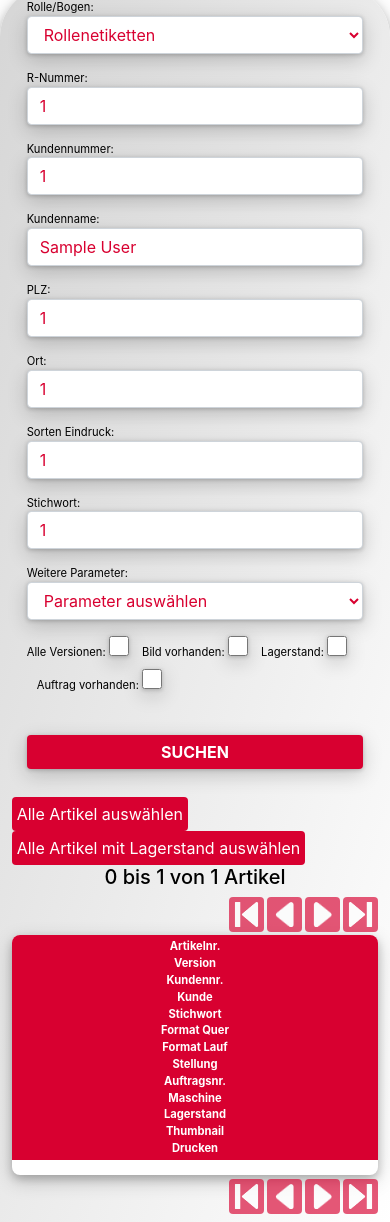
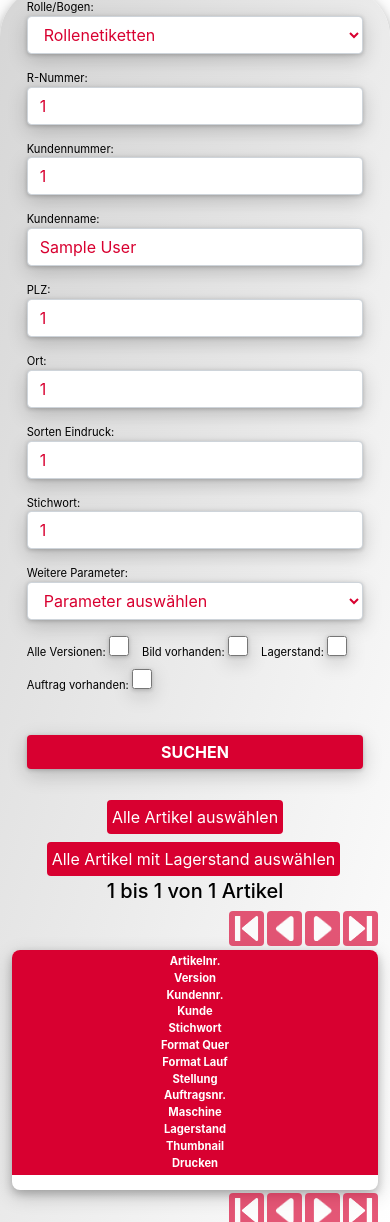
Before and after one commit to ebucelik/Artikelsuche, a PHP site: page /searching.php in a window 390 px wide. Shown: the part 92-1314 px from the top of the page. Run offline with PHP 8.4, Linux system fonts and the light colour scheme; the visitor is signed in with stand-in values (Sample User, id 1); some libraries are stand-ins or nearby versions.

Commit message:
Web for mobile Devices design updated.

```diff
--- a/css/searching.css
+++ b/css/searching.css
@@ -303,6 +303,16 @@ nav {
   .printImg {
     margin-top: 2%;
   }
+
+  #allItemsButtons {
+    text-align: center;
+  }
+
+  #checkAllWithStockBtn,
+  #checkAllBtn {
+    margin-top: 1%;
+    margin-bottom: 1%;
+  }
 }
 
 @media screen and (max-width: 512px) {
@@ -318,4 +328,8 @@ nav {
   .searchInput {
     width: 100% !important;
   }
+
+  #withSalesIdLabel {
+    margin-left: 0 !important;
+  }
 }
--- a/searching.php
+++ b/searching.php
@@ -2,6 +2,19 @@
 require_once('db/db.php');
 ini_set('session.cache_limiter', 'private');
 session_start();
+
+/*$options = [
+    'cost' => 11,
+];
+echo hash("sha256", "Celik123");
+echo "<br>";
+echo password_hash("Celik123", PASSWORD_BCRYPT, $options);
+echo "<br>";
+if (password_verify("Celik123", password_hash("Celik123", PASSWORD_BCRYPT, $options))) {
+    echo 'Password is valid!';
+} else {
+    echo 'Invalid password.';
+}*/
 
 $unEqualString = "";
 $type = $withSalesId = $rNumber = $custnumber = $custName = $plz = $city = $sort = $keyword = $allVersions = $withImage = $custNumEmail = $format = $material = $stockLevel = $unEqualString; //We need to set it to something because otherwise the SQL Statement doesn't work
@@ -262,7 +275,7 @@ if($_SERVER['REQUEST_METHOD'] == 'POST'){
                     <input type="checkbox" class="form-control" id="withImage" name="withImage" style="width: 20px; height: 20px; display: unset;" <?php if($withImage == 'on'){echo 'checked';} ?>>
                     <label for="stockLevel" style="margin-left: 3%; ">Lagerstand:</label>
                     <input type="checkbox" class="form-control" id="stockLevel" name="stockLevel" style="width: 20px; height: 20px; display: unset;" <?php if($stockLevel == 'on'){echo 'checked';} ?>>
-                    <label for="withSalesId" style="margin-left: 3%; ">Auftrag vorhanden:</label>
+                    <label for="withSalesId" id="withSalesIdLabel" style="margin-left: 3%; ">Auftrag vorhanden:</label>
                     <input type="checkbox" class="form-control" id="withSalesId" name="withSalesId" style="width: 20px; height: 20px; display: unset;" <?php if($withSalesId == 'on'){echo 'checked';} ?>>
                 </div>
                 <input type="hidden" name="itemsStart" value="0" />
@@ -448,7 +461,7 @@ if($itemIdArray){
 ?>
 
 <div class="row">
-    <div class="col">
+    <div class="col" id="allItemsButtons">
         <button id="checkAllBtn" class="btn btn-outline-light" onclick="checkAll()">Alle Artikel auswählen</button>
         <button id="checkAllWithStockBtn" class="btn btn-outline-light" onclick="checkAllWithStock()">Alle Artikel mit Lagerstand auswählen</button>
         <h5 id="selectedItemQty" style="display: inline-block; color: black;"></h5>
@@ -593,19 +606,8 @@ if($itemIdArray){
         itemsStart = itemsStart + 50;
 
         let showNextItems = document.getElementById("showNextItems");
-        showNextItems.selectType.value = "<?php echo $type; ?>";
-        showNextItems.rNumber.value = "<?php echo $rNumber; ?>";
-        showNextItems.kNumber.value = "<?php echo $custnumber; ?>";
-        showNextItems.kName.value = "<?php echo $custName; ?>";
-        showNextItems.kPLZ.value = "<?php echo $plz; ?>";
-        showNextItems.place.value = "<?php echo $city; ?>";
-        showNextItems.sortNum.value = "<?php echo $sort; ?>";
-        showNextItems.keyWord.value = "<?php echo $keyword; ?>";
-        showNextItems.allVersions.value = "<?php echo $allVersions; ?>";
-        showNextItems.withImage.value = "<?php echo $withImage; ?>";
-        showNextItems.stockLevel.value = "<?php echo $stockLevel; ?>";
-        showNextItems.withSalesId.value = "<?php echo $withSalesId; ?>";
-        showNextItems.itemsStart.value = itemsStart;
+        setItemForm(showNextItems, itemsStart);
+
         showNextItems.submit();
     };
 
@@ -614,38 +616,15 @@ if($itemIdArray){
         itemsStart = itemsStart - 50;
 
         let showNextItems = document.getElementById("showNextItems");
-        showNextItems.selectType.value = "<?php echo $type; ?>";
-        showNextItems.rNumber.value = "<?php echo $rNumber; ?>";
-        showNextItems.kNumber.value = "<?php echo $custnumber; ?>";
-        showNextItems.kName.value = "<?php echo $custName; ?>";
-        showNextItems.kPLZ.value = "<?php echo $plz; ?>";
-        showNextItems.place.value = "<?php echo $city; ?>";
-        showNextItems.sortNum.value = "<?php echo $sort; ?>";
-        showNextItems.keyWord.value = "<?php echo $keyword; ?>";
-        showNextItems.allVersions.value = "<?php echo $allVersions; ?>";
-        showNextItems.withImage.value = "<?php echo $withImage; ?>";
-        showNextItems.stockLevel.value = "<?php echo $stockLevel; ?>";
-        showNextItems.withSalesId.value = "<?php echo $withSalesId; ?>";
-        showNextItems.itemsStart.value = itemsStart;
+        setItemForm(showNextItems, itemsStart);
 
         showNextItems.submit();
     };
 
     function getFirstItems(){
         let showNextItems = document.getElementById("showNextItems");
-        showNextItems.selectType.value = "<?php echo $type; ?>";
-        showNextItems.rNumber.value = "<?php echo $rNumber; ?>";
-        showNextItems.kNumber.value = "<?php echo $custnumber; ?>";
-        showNextItems.kName.value = "<?php echo $custName; ?>";
-        showNextItems.kPLZ.value = "<?php echo $plz; ?>";
-        showNextItems.place.value = "<?php echo $city; ?>";
-        showNextItems.sortNum.value = "<?php echo $sort; ?>";
-        showNextItems.keyWord.value = "<?php echo $keyword; ?>";
-        showNextItems.allVersions.value = "<?php echo $allVersions; ?>";
-        showNextItems.withImage.value = "<?php echo $withImage; ?>";
-        showNextItems.stockLevel.value = "<?php echo $stockLevel; ?>";
-        showNextItems.withSalesId.value = "<?php echo $withSalesId; ?>";
-        showNextItems.itemsStart.value = 0;
+        setItemForm(showNextItems, 0);
+
         showNextItems.submit();
     };
 
@@ -673,6 +652,12 @@ if($itemIdArray){
         let itemsStart = <?php echo $itemsStart; ?>;
 
         let showNextItems = document.getElementById("showNextItems");
+        setItemForm(showNextItems, itemsStart);
+
+        showNextItems.submit();
+    };
+
+    function setItemForm(showNextItems, itemsStart){
         showNextItems.selectType.value = "<?php echo $type; ?>";
         showNextItems.rNumber.value = "<?php echo $rNumber; ?>";
         showNextItems.kNumber.value = "<?php echo $custnumber; ?>";
@@ -686,8 +671,6 @@ if($itemIdArray){
         showNextItems.stockLevel.value = "<?php echo $stockLevel; ?>";
         showNextItems.withSalesId.value = "<?php echo $withSalesId; ?>";
         showNextItems.itemsStart.value = itemsStart;
-
-        showNextItems.submit();
     };
 
     $.noConflict();
--- a/submit.php
+++ b/submit.php
@@ -100,7 +100,7 @@ if(isset($_POST['submit'])){
                     x.style.visibility = "visible";
                     setTimeout(function(){
                         x.style.visibility = "hidden";
-                    }, 2500);
+                    }, 500);
                    </script>
                    <?php
                     $statusMsg = 'Your contact request submission failed, please try again.';
```
Also changed, not shown: Uploads/R022091-002.jpg (deleted).
